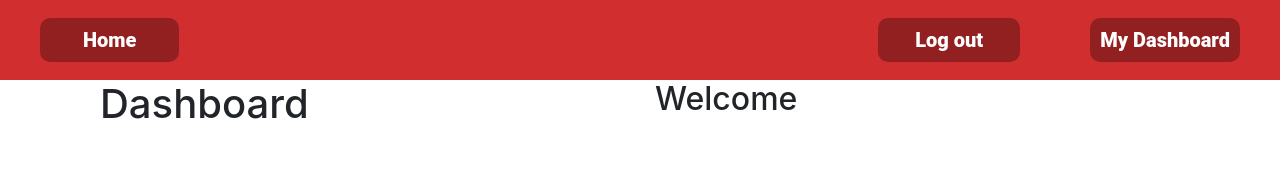
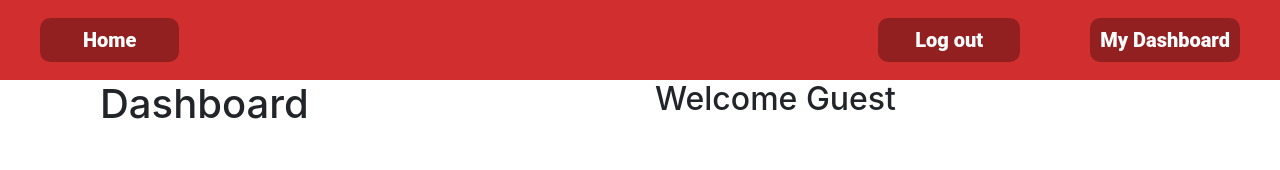
Before and after one commit to alinosratipour/todo-App, a React (Create React App) app in the folder client/: page /dashboard in a window 1280 px wide. Shown: the top 170 px of the page. Built offline with nearby package versions, Linux system fonts and the light colour scheme; no server answers; sample sign-in values are in the browser's storage.

Commit message:
action 43

```diff
--- a/client/src/components/Dashboard.js
+++ b/client/src/components/Dashboard.js
@@ -10,6 +10,7 @@ function Dashboard() {
         method: "GET",
         headers: { token: localStorage.token },
       });
+      console.log("Token:", localStorage.token);
 
       const parseRes = await response.json();
       setName(parseRes.firstname);
@@ -30,7 +31,7 @@ function Dashboard() {
             <h1>Dashboard</h1>
           </div>
           <div className="col-md-6">
-            <h2>Welcome {name}</h2>
+            <h2>Welcome {name || "Guest"}</h2>
           </div>
         </div>
 
```
